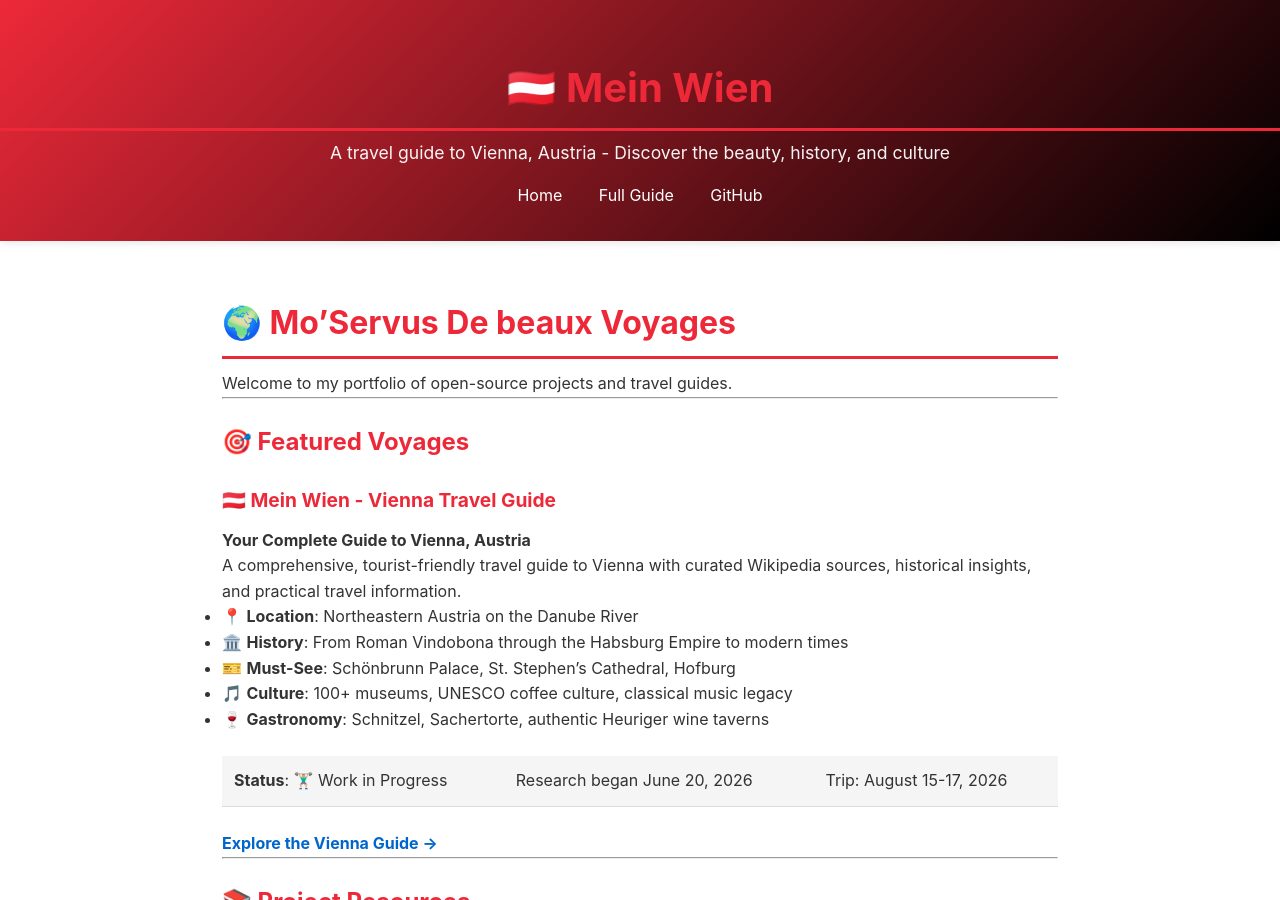
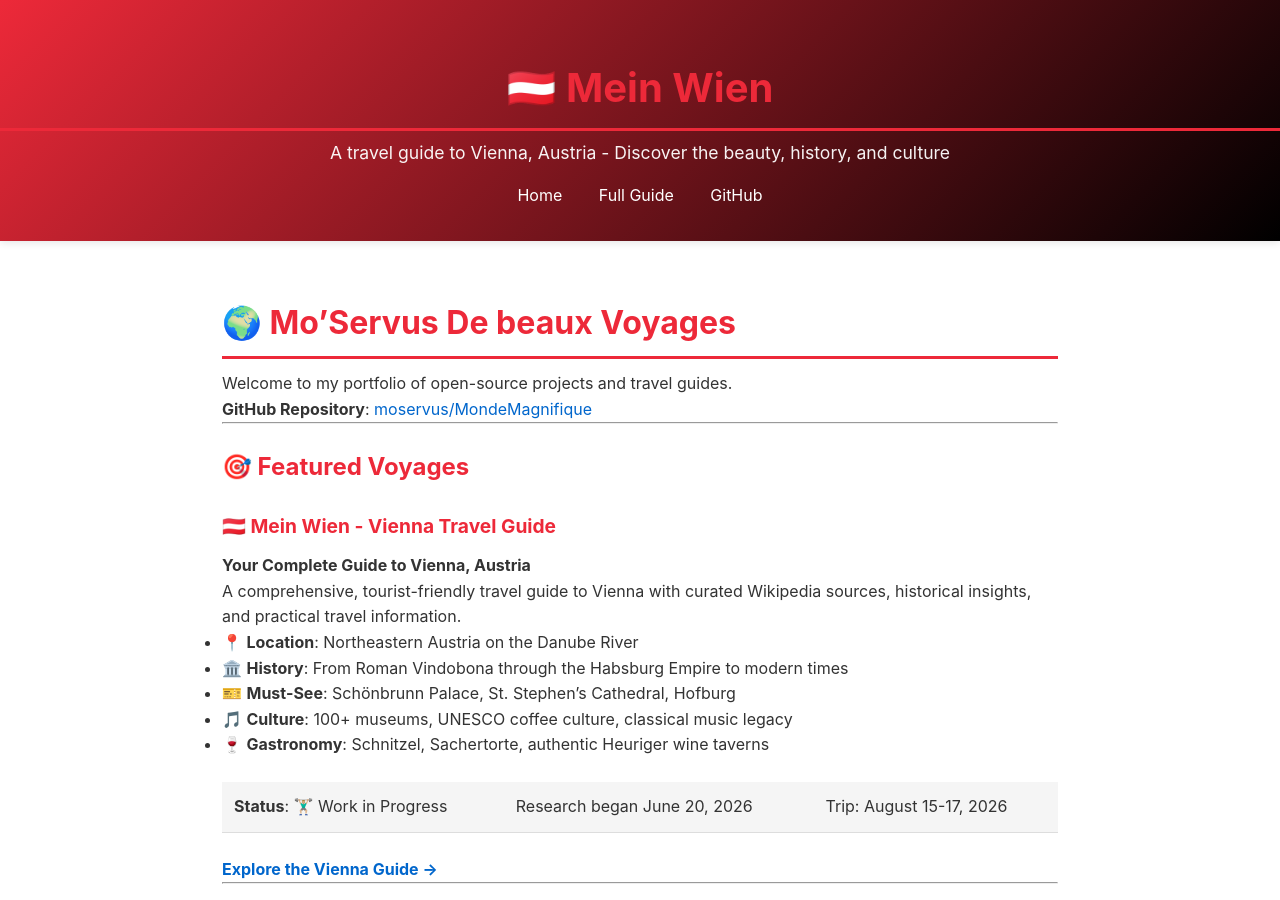
Before and after one commit to moServus/MondeMagnifique, a Jekyll site: the page built from index.md, in a window 1280 px wide and 900 px high. Built offline with Jekyll 4.4.1, drawn with Linux system fonts in a browser that asks for light colours.

Commit message:
Add GitHub Repository link under welcome intro

```diff
--- a/index.md
+++ b/index.md
@@ -6,6 +6,8 @@ title: Mo Servus - Projects
 # 🌍 Mo'Servus De beaux Voyages
 
 Welcome to my portfolio of open-source projects and travel guides.
+
+**GitHub Repository**: [moservus/MondeMagnifique](https://github.com/moServus/MondeMagnifique)
 
 ---
 
```
